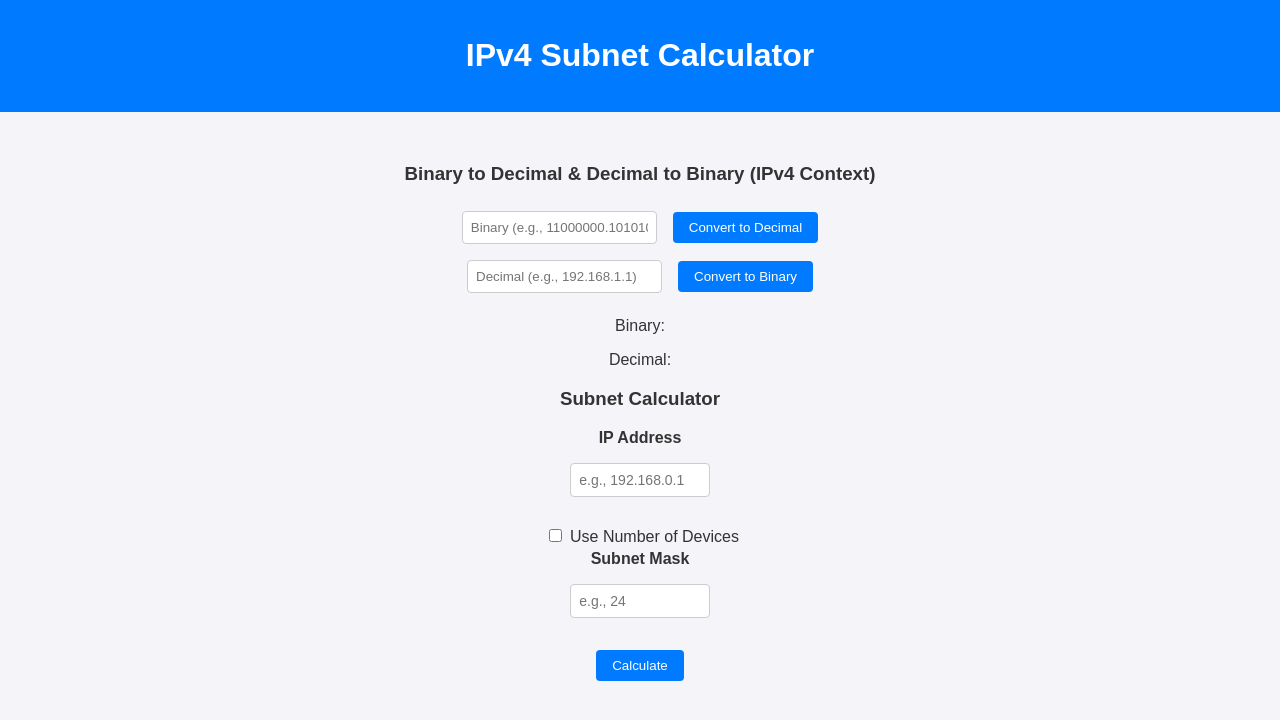
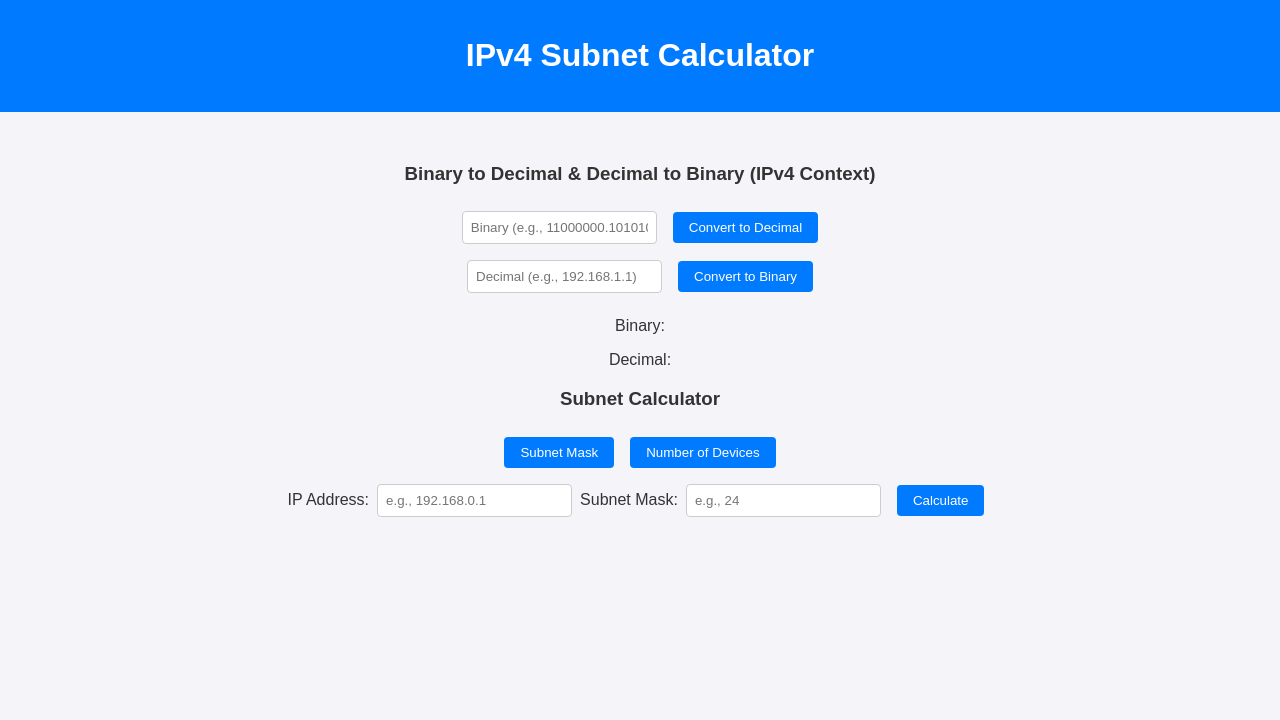
Before and after one commit to Ohad-Raz/ipv4-subnet-calculator, a React (Create React App) app: page / in a window 1280 px wide. Shown: the top 720 px of the page. Built offline with nearby package versions, Linux system fonts and the light colour scheme.

Commit message:
binary dec with error messages

```diff
--- a/src/Components/SubnetCalculator/Error_Message.jsx
+++ b/src/Components/SubnetCalculator/Error_Message.jsx
@@ -1,3 +1,3 @@
-const Error_Message = ({ message }) => message && <p className="error">{message}</p>;
+// const Error_Message = ({ message }) => message && <p className="error">{message}</p>;
 
-export default Error_Message;
+// export default Error_Message;
--- a/src/Components/SubnetCalculator/Input_Field.jsx
+++ b/src/Components/SubnetCalculator/Input_Field.jsx
@@ -1,34 +1,34 @@
-import React from 'react';
-import './Input_Field.css';
-import Error_Message from './Error_Message';
+// import React from 'react';
+// import './Input_Field.css';
+// import Error_Message from './Error_Message';
 
-const Input_Field = ({ label, value, onChange, type = 'text', placeholder, error }) => {
-  const handleInputChange = (e) => {
-    const newValue = e.target.value;
+// const Input_Field = ({ label, value, onChange, type = 'text', placeholder, error }) => {
+//   const handleInputChange = (e) => {
+//     const newValue = e.target.value;
 
-    // For subnet mask and IP, ensure only valid numbers/inputs are allowed
-    if (type === 'number' && newValue !== '') {
-      if (!isNaN(newValue) && Number(newValue) >= 0) {
-        onChange(newValue);
-      }
-    } else {
-      onChange(newValue); // Allow for text inputs
-    }
-  };
+//     // For subnet mask and IP, ensure only valid numbers/inputs are allowed
+//     if (type === 'number' && newValue !== '') {
+//       if (!isNaN(newValue) && Number(newValue) >= 0) {
+//         onChange(newValue);
+//       }
+//     } else {
+//       onChange(newValue); // Allow for text inputs
+//     }
+//   };
 
-  return (
-    <div className="input-field">
-      {label && <label>{label}</label>}
-      <input
-        type={type}
-        value={value}
-        onChange={handleInputChange}
-        placeholder={placeholder}
-        className={error ? 'input-error' : ''}
-      />
-      <Error_Message message={error} />
-    </div>
-  );
-};
+//   return (
+//     <div className="input-field">
+//       {label && <label>{label}</label>}
+//       <input
+//         type={type}
+//         value={value}
+//         onChange={handleInputChange}
+//         placeholder={placeholder}
+//         className={error ? 'input-error' : ''}
+//       />
+//       <Error_Message message={error} />
+//     </div>
+//   );
+// };
 
-export default Input_Field;
+// export default Input_Field;
--- a/src/Components/SubnetCalculator/Subnet_Calculator.jsx
+++ b/src/Components/SubnetCalculator/Subnet_Calculator.jsx
@@ -7,41 +7,41 @@ import {
   calculateRequiredSubnetMask,
   prefixToDecimal,
   validateIP,
+  getClassDefaultIP
 } from './Subnet_Logic';
-import Input_Field from './Input_Field';
-import Error_Message from './Error_Message';
-
-const MAX_DEVICES = 4294967296;
 
 const Subnet_Calculator = () => {
+  const [mode, setMode] = useState('subnet'); // 'subnet' or 'devices'
   const [ip, setIp] = useState('');
   const [subnet, setSubnet] = useState('');
   const [devices, setDevices] = useState('');
-  const [useDevices, setUseDevices] = useState(false);
+  const [ipClass, setIpClass] = useState('A');
   const [results, setResults] = useState({});
-  const [errors, setErrors] = useState({ ip: '', subnet: '', devices: '' });
+  const [errors, setErrors] = useState({});
 
-  const handleIPInput = (value) => {
+  const handleModeSwitch = (selectedMode) => {
+    setMode(selectedMode);
+    setResults({});
+    setErrors({});
+    setIp('');
+    setSubnet('');
+    setDevices('');
+  };
+
+  const handleIPChange = (value) => {
     const octets = value.split('.').map((octet) => Math.min(255, Math.max(0, parseInt(octet, 10) || 0)));
-    if (octets.length > 4) {
-      setErrors({ ...errors, ip: 'Invalid IP Address format. Provide a valid IPv4 address.' });
-    } else {
     setIp(octets.join('.'));
     setErrors({ ...errors, ip: '' });
-    }
   };
 
-  const handleSubnetInput = (value) => {
-    const sanitizedValue = value.replace(/[^0-9]/g, '');
-    const validatedValue = Math.min(32, Math.max(0, parseInt(sanitizedValue, 10) || 0));
-    setSubnet(validatedValue);
+  const handleSubnetChange = (value) => {
+    setSubnet(Math.min(32, Math.max(0, parseInt(value, 10) || 0)));
     setErrors({ ...errors, subnet: '' });
   };
 
-  const handleDevicesInput = (value) => {
-    const sanitizedValue = value.replace(/[^0-9]/g, ''); // Only allow numbers
-    const validatedValue = Math.min(MAX_DEVICES, Math.max(1, parseInt(sanitizedValue, 10) || 1));
-    setDevices(validatedValue);
+  const handleDevicesChange = (value) => {
+    const sanitizedValue = Math.min(Math.max(parseInt(value, 10) || 1, 1), 4294967296);
+    setDevices(sanitizedValue);
     setErrors({ ...errors, devices: '' });
   };
 
@@ -49,19 +49,24 @@ const Subnet_Calculator = () => {
     let isValid = true;
     const newErrors = {};
 
+    if (mode === 'subnet') {
       if (!validateIP(ip)) {
         newErrors.ip = 'Invalid IP Address format. Provide a valid IPv4 address.';
         isValid = false;
       }
-
-    if (!useDevices && (subnet === '' || subnet < 0 || subnet > 32)) {
+      if (subnet === '' || subnet < 0 || subnet > 32) {
         newErrors.subnet = 'Invalid Subnet Mask. Must be between 0 and 32.';
         isValid = false;
       }
-
-    if (useDevices && (devices === '' || isNaN(devices) || devices <= 0 || devices > MAX_DEVICES)) {
+    } else {
+      if (!['A', 'B', 'C'].includes(ipClass)) {
+        newErrors.ipClass = 'Invalid IP Class selection.';
+        isValid = false;
+      }
+      if (devices === '' || isNaN(devices) || devices <= 0 || devices > 4294967296) {
         newErrors.devices = 'Invalid number of devices. Must be between 1 and 4,294,967,296.';
         isValid = false;
+      }
     }
 
     setErrors(newErrors);
@@ -71,8 +76,15 @@ const Subnet_Calculator = () => {
   const calculateSubnet = () => {
     if (!validateInputs()) return;
 
-    let calculatedSubnetMask = useDevices ? calculateRequiredSubnetMask(devices) : subnet;
-    const networkAddress = calculateNetworkAddress(ip, calculatedSubnetMask);
+    let calculatedIP = ip;
+    let calculatedSubnetMask = subnet;
+
+    if (mode === 'devices') {
+      calculatedIP = getClassDefaultIP(ipClass);
+      calculatedSubnetMask = calculateRequiredSubnetMask(devices);
+    }
+
+    const networkAddress = calculateNetworkAddress(calculatedIP, calculatedSubnetMask);
     const broadcastAddress = calculateBroadcastAddress(networkAddress, calculatedSubnetMask);
     const firstIp = calculateFirstUsableIp(networkAddress, calculatedSubnetMask);
     const lastIp = calculateLastUsableIp(broadcastAddress, calculatedSubnetMask);
@@ -91,42 +103,42 @@ const Subnet_Calculator = () => {
   return (
     <div>
       <h3>Subnet Calculator</h3>
-      <Input_Field
-        label="IP Address"
-        value={ip}
-        onChange={handleIPInput}
-        placeholder="e.g., 192.168.0.1"
-        error={errors.ip}
-      />
-      <label>
-        <input
-          type="checkbox"
-          checked={useDevices}
-          onChange={(e) => setUseDevices(e.target.checked)}
-        />
-        Use Number of Devices
-      </label>
-      {useDevices ? (
-       <Input_Field
-       label="Number of Devices"
-       value={devices}
-       onChange={handleDevicesInput}
-       type="text" // Keep as text to allow sanitization, but restrict programmatically
-       placeholder="e.g., 50"
-       error={errors.devices}
-     />
+      <div>
+        <button onClick={() => handleModeSwitch('subnet')} className={mode === 'subnet' ? 'active' : ''}>
+          Subnet Mask
+        </button>
+        <button onClick={() => handleModeSwitch('devices')} className={mode === 'devices' ? 'active' : ''}>
+          Number of Devices
+        </button>
+      </div>
 
+      {mode === 'subnet' ? (
+        <>
+          <label>IP Address:</label>
+          <input type="text" placeholder="e.g., 192.168.0.1" value={ip} onChange={(e) => handleIPChange(e.target.value)} />
+          {errors.ip && <p className="error">{errors.ip}</p>}
+
+          <label>Subnet Mask:</label>
+          <input type="number" placeholder="e.g., 24" value={subnet} onChange={(e) => handleSubnetChange(e.target.value)} />
+          {errors.subnet && <p className="error">{errors.subnet}</p>}
+        </>
       ) : (
-        <Input_Field
-          label="Subnet Mask"
-          value={subnet}
-          onChange={handleSubnetInput}
-          type="text"
-          placeholder="e.g., 24"
-          error={errors.subnet}
-        />
+        <>
+          <label>IP Class:</label>
+          <select value={ipClass} onChange={(e) => setIpClass(e.target.value)}>
+            <option value="A">Class A</option>
+            <option value="B">Class B</option>
+            <option value="C">Class C</option>
+          </select>
+
+          <label>Number of Devices:</label>
+          <input type="number" placeholder="e.g., 50" value={devices} onChange={(e) => handleDevicesChange(e.target.value)} />
+          {errors.devices && <p className="error">{errors.devices}</p>}
+        </>
       )}
+
       <button onClick={calculateSubnet}>Calculate</button>
+
       {results.networkAddress && (
         <div>
           <p>Network Address: {results.networkAddress}</p>
--- a/src/Components/SubnetCalculator/Subnet_Logic.jsx
+++ b/src/Components/SubnetCalculator/Subnet_Logic.jsx
@@ -87,3 +87,12 @@ const decimalToIp = (decimal) => {
 };
 
 const getSubnetMaskBinary = (mask) => Array(32).fill(0).fill(1, 0, mask);
+
+export const getClassDefaultIP = (ipClass) => {
+  switch (ipClass) {
+    case 'A': return '10.0.0.0';
+    case 'B': return '172.16.0.0';
+    case 'C': return '192.168.0.0';
+    default: return '0.0.0.0';
+  }
+};
```
Also changed, not shown: src/Components/BinaryConverter/Binary_Converter.jsx (+61 -14 lines). Lines whose indentation alone changed are shown as unchanged.
